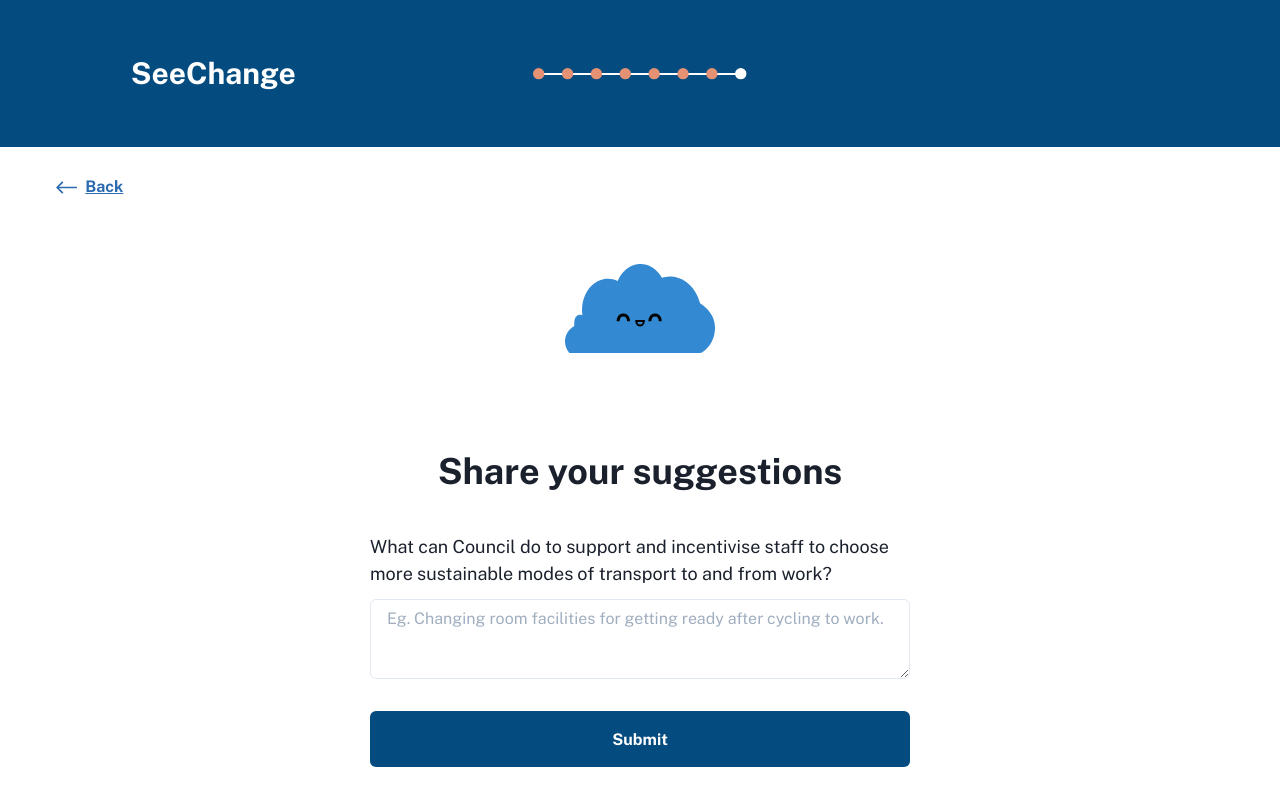
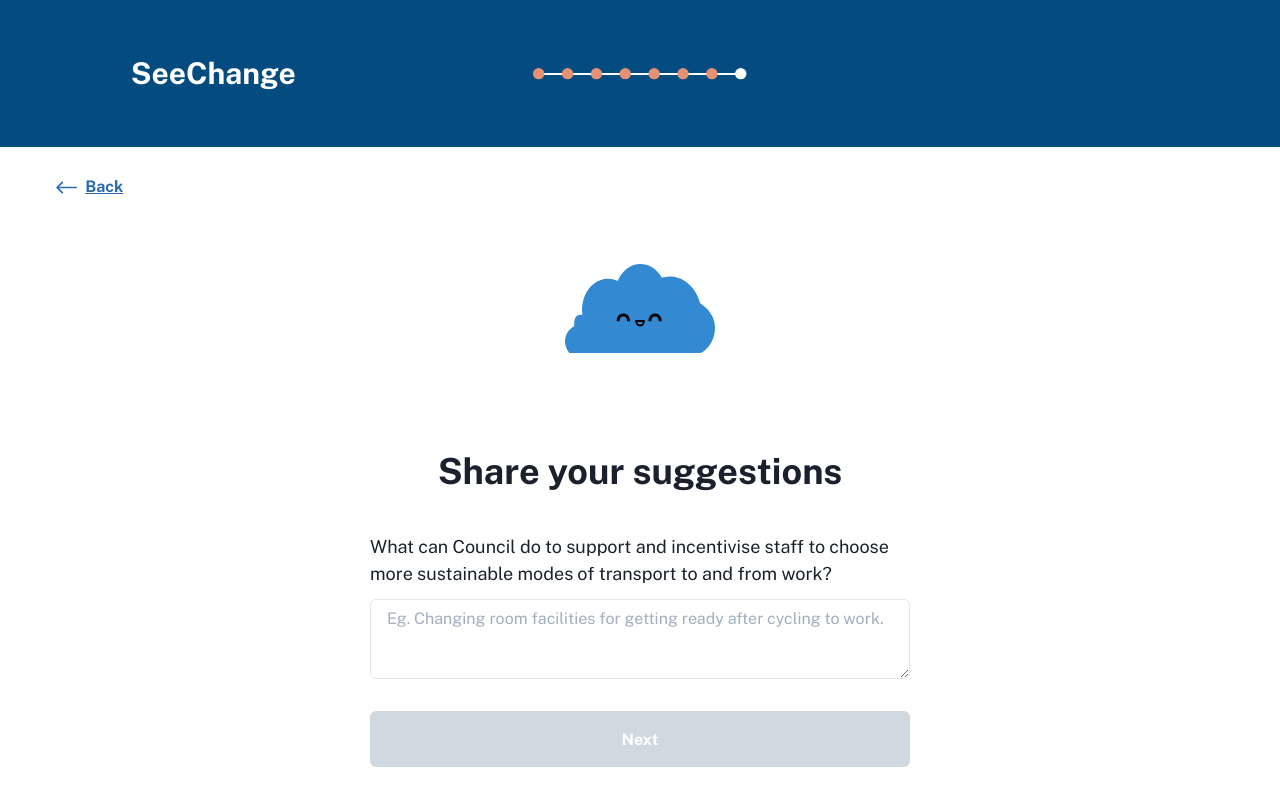
Before and after one commit to CodeforAustralia/council-emissions-calculator, a Next.js app: page /form/Suggestions in a window 1280 px wide. Shown: the top 806 px of the page. Built offline with nearby package versions, Linux system fonts and the light colour scheme.

Commit message:
change submit button to continue button and logic to disable it when there is no input

```diff
--- a/pages/form/Suggestions.jsx
+++ b/pages/form/Suggestions.jsx
@@ -4,7 +4,7 @@ import Layout from "../../components/Layout/Layout";
 import useForm from "../../components/FormProvider";
 import {
   BackButton,
-  SubmitButton,
+  ContinueButton
 } from "../../components/LinkButton/LinkButton";
 import Q7Progress from "../../public/images/progress-bar/q7-progress-dots.svg";
 import Q6Cloud from "../../public/images/clouds/cloud-q6.svg";
@@ -71,10 +71,10 @@ export default function Question6() {
         w={["100%", "90%"]}
         height={["9em", "5em"]}
       />
-
-      <SubmitButton
+      <ContinueButton
         topMargin={8}
         href="/form/Department"
+        disabled={!incentive}
         onClick={() => saveDataAndShowLog("Next button clicked")}
         width={["100%", "90%"]}
       />
```
